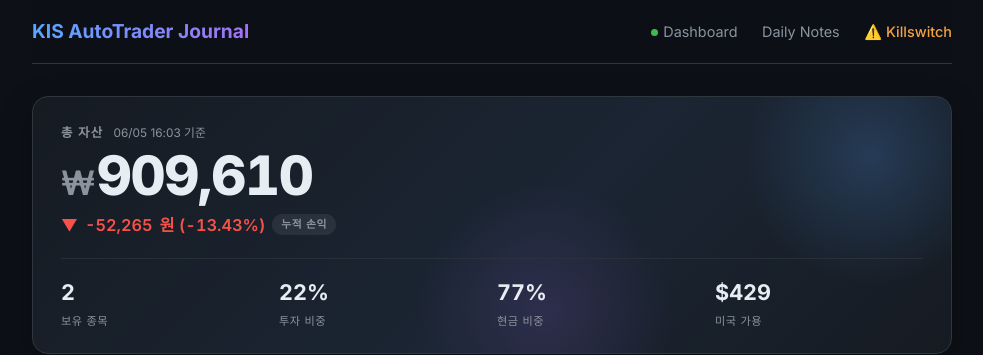
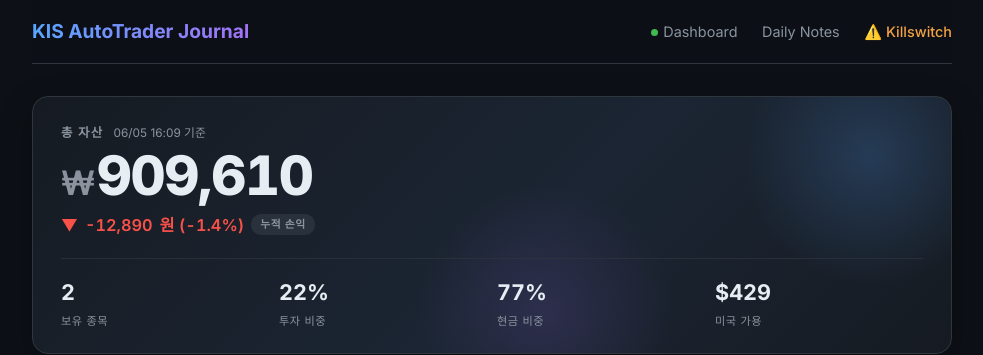
Before and after one commit to BudongJW/kis-trading-journal, a Jekyll site: the page built from index.html, in a window 1280 px wide and 1400 px high. Shown: the top 355 px of the window, without its empty margins (148-1131 px from the left). Built offline with Jekyll 4.4.1, drawn with Linux system fonts in a browser that asks for light colours; nearby versions of some CDN libraries; some of the changed text lies outside the part shown.

Commit message:
auto: 상태 새로고침(읽기전용) 16:09

```diff
--- a/_data/portfolio.json
+++ b/_data/portfolio.json
@@ -1,5 +1,5 @@
 {
-  "updated_at": "2026-06-05T16:03:13.554686",
+  "updated_at": "2026-06-05T16:09:30.053059",
   "initial_capital": 500000,
   "cash": 893935,
   "holdings": [
@@ -42,8 +42,8 @@
   },
   "holdings_value": 208770,
   "total_value": 909610,
-  "total_pnl": -52265,
-  "total_pnl_pct": -13.43,
+  "total_pnl": -12890,
+  "total_pnl_pct": -1.4,
   "realized_pnl": 1405,
   "unrealized_pnl": -14295,
   "total_trades": 6,
```
